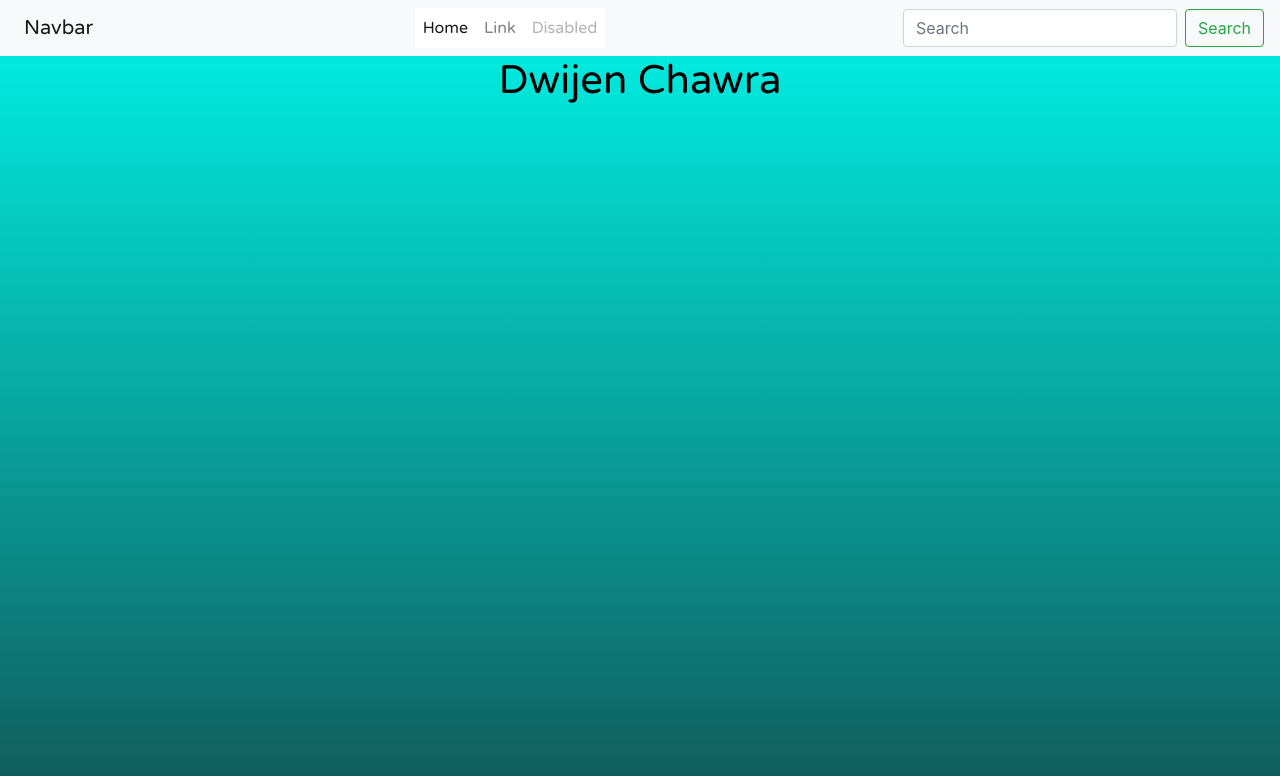
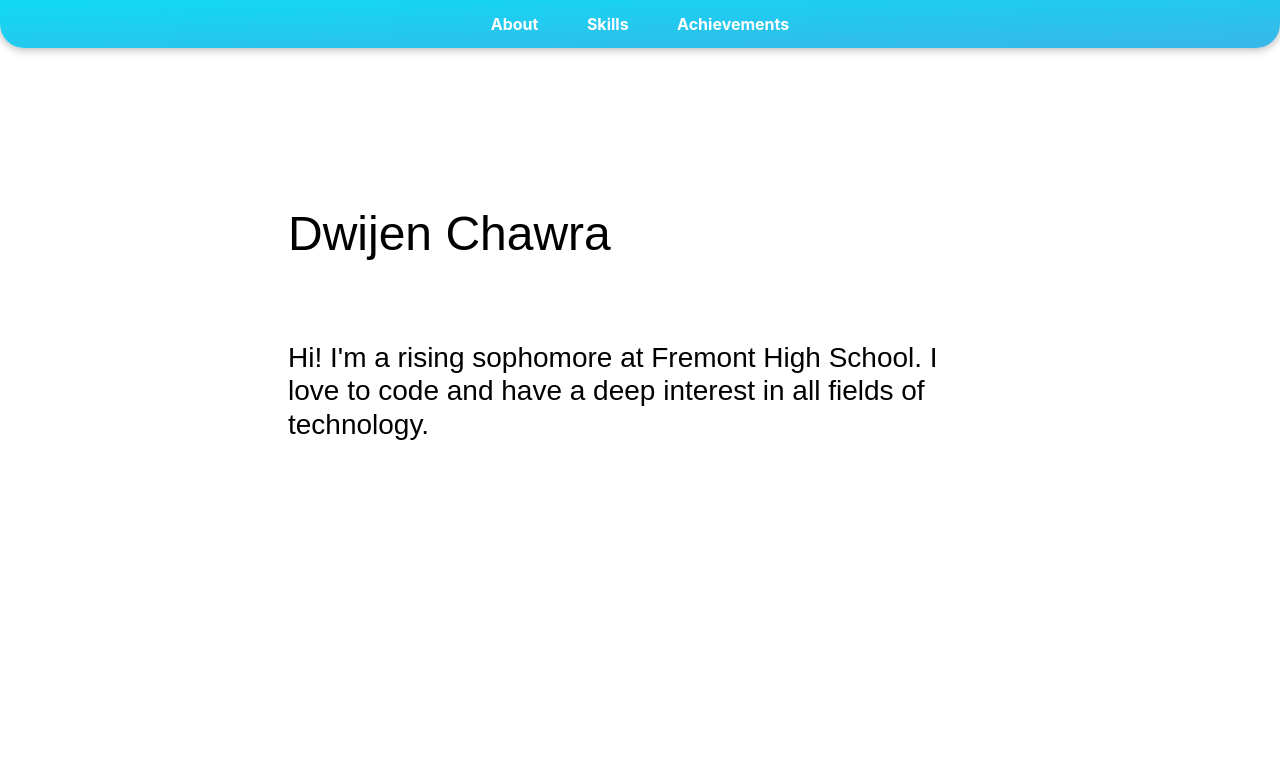
Before and after one commit to dwijenchawra/oldsite, a plain HTML site: page index.html in a window 1280 px wide. Drawn offline with nearby package versions, Linux system fonts and the light colour scheme; a web font is replaced by a local one.

Commit message:
day 1 update

```diff
--- a/index.html
+++ b/index.html
@@ -1,38 +1,33 @@
 <!DOCTYPE html>
 <html>
     <head>
+        <link href="https://fonts.googleapis.com/css?family=Signika+Negative&display=swap" rel="stylesheet">
+        <link rel="stylesheet" href="https://stackpath.bootstrapcdn.com/bootstrap/4.3.1/css/bootstrap.min.css" integrity="sha384-ggOyR0iXCbMQv3Xipma34MD+dH/1fQ784/j6cY/iJTQUOhcWr7x9JvoRxT2MZw1T" crossorigin="anonymous">
         <link rel="stylesheet" href="styles.css">
-        <link href="https://fonts.googleapis.com/css?family=Varela+Round&display=swap" rel="stylesheet">
-        <link rel="stylesheet" href="https://stackpath.bootstrapcdn.com/bootstrap/4.3.1/css/bootstrap.min.css" integrity="sha384-ggOyR0iXCbMQv3Xipma34MD+dH/1fQ784/j6cY/iJTQUOhcWr7x9JvoRxT2MZw1T" crossorigin="anonymous">
         <title>Dwijen Chawra</title>
     </head>
     <body>
-        <nav class="navbar navbar-expand-lg navbar-light bg-light">
-                <a class="navbar-brand" href="#">Navbar</a>
-                <button class="navbar-toggler" type="button" data-toggle="collapse" data-target="#navbarSupportedContent" aria-controls="navbarSupportedContent" aria-expanded="false" aria-label="Toggle navigation">
-                    <span class="navbar-toggler-icon"></span>
-                </button>
+        <div class="nav-bar">
+            <nav>
+                <ul>
+                    <li><a href="#1">About</a></li>
+                    <li><a href="#2">Skills</a></li>
+                    <li><a href="#3">Achievements</a></li>
+                </ul>
+            </nav>
+        </div>
+        <div class="inner flex-container">
+            <div class="name">
+                <h1>Dwijen Chawra</h1>
+            </div>
+            <div class="about-me">
+                <h3>Hi! I'm a rising sophomore at Fremont High School. I love to code and have a deep interest in all
+                    fields of technology.
+                </h3>
+            </div>
+            <div class="">
 
-                <div class="collapse navbar-collapse" id="navbarSupportedContent">
-                    <ul class="navbar-nav mr-auto">
-                    <li class="nav-item active">
-                        <a class="nav-link" href="#">Home<span class="sr-only">(current)</span></a>
-                    </li>
-                    <li class="nav-item">
-                        <a class="nav-link" href="#">Link</a>
-                    </li>
-                    <li class="nav-item">
-                        <a class="nav-link disabled" href="#" tabindex="-1" aria-disabled="true">Disabled</a>
-                    </li>
-                    </ul>
-                    <form class="form-inline my-2 my-lg-0">
-                    <input class="form-control mr-sm-2" type="search" placeholder="Search" aria-label="Search">
-                    <button class="btn btn-outline-success my-2 my-sm-0" type="submit">Search</button>
-                    </form>
-                </div>
-                </nav>
-        <div class="header-box">
-            <h1>Dwijen Chawra</h1>
+            </div>
         </div>
     </body>
 </html>
--- a/styles.css
+++ b/styles.css
@@ -5,38 +5,73 @@ body {
     overflow: auto;
 }
 h1 {
-    font-family: 'Varela Round', sans-serif;
+    font-family: 'Signika Negative', sans-serif;
+    color: black;
+    font-size: 3em;
+}
+nav {
+    width: 100%;
+    height: 3em;
+    position: fixed;
+    background-image: linear-gradient(to top left, #38b6e7, #10daf5);
+    border-bottom-left-radius: 1.5em;
+    border-bottom-right-radius: 1.5em;
+    margin: inherit;
+    box-shadow: 0 1px 10px rgb(170, 170, 170)
+}
+
+nav ul {
+    padding: 0.75em;
+    margin: auto auto;
+    list-style: none;
+    text-align: center;
+  }
+  nav ul li {
+    display: inline-block;
+    margin: 0 10px;
+}
+
+nav ul li a {
+    padding: 0.75em;
+    color: white    ;
+    font-size: 1rem;
+    text-decoration: none;
+    font-weight: bold;
+    transition: all 0.7s cubic-bezier(0.38, 0.46, 0.01, 1.02);
+}
+nav ul li a:hover {
+    color: rgb(0, 60, 255);
+}
+.inner {
+    margin-left: 20%;
+    margin-right: 20%;
+    height: 100%;
+    padding-top: 4em;
+    padding-left: 2.5%;
+    padding-right: 2.5%;
+}
+
+.name {
+    font-family: 'Signika Negative', sans-serif;
     color: black;
     text-align: center;
-    font-size: 56px;
+    position: relative;
+    padding-top: 20%;
+    max-width: 100%;
+    width: inherit;
+    text-align: left;
+}
+.about-me {
+    padding-top: 10%;
+    font-family: 'Signika Negative', sans-serif;
+    color: black;
+    position: relative;
+}
+.flex-container {
+    display: flex;
+    flex-direction: column;
 }
 body {
     height: 100%;
-    background-image: linear-gradient(#00f5e9, #105a5a);
-    margin: 0%;
+    background: white;
 }
-header-box {
-    margin: auto;
-
-}
-
-ul {
-    background-color: rgb(255, 255, 255);
-    list-style-type: none;
-    margin: auto;
-    padding: 0;
-    overflow: hidden;
-}
-li {
-    float: left;
-    padding: 0px;
-}
-a {
-    font-family: 'Varela Round', sans-serif;
-    display: block;
-    padding: 8px;
-    background-color: rgb(255, 255, 255);
-}
-a:hover {
-    background-color: rgb(221, 221, 221)
-}
```
